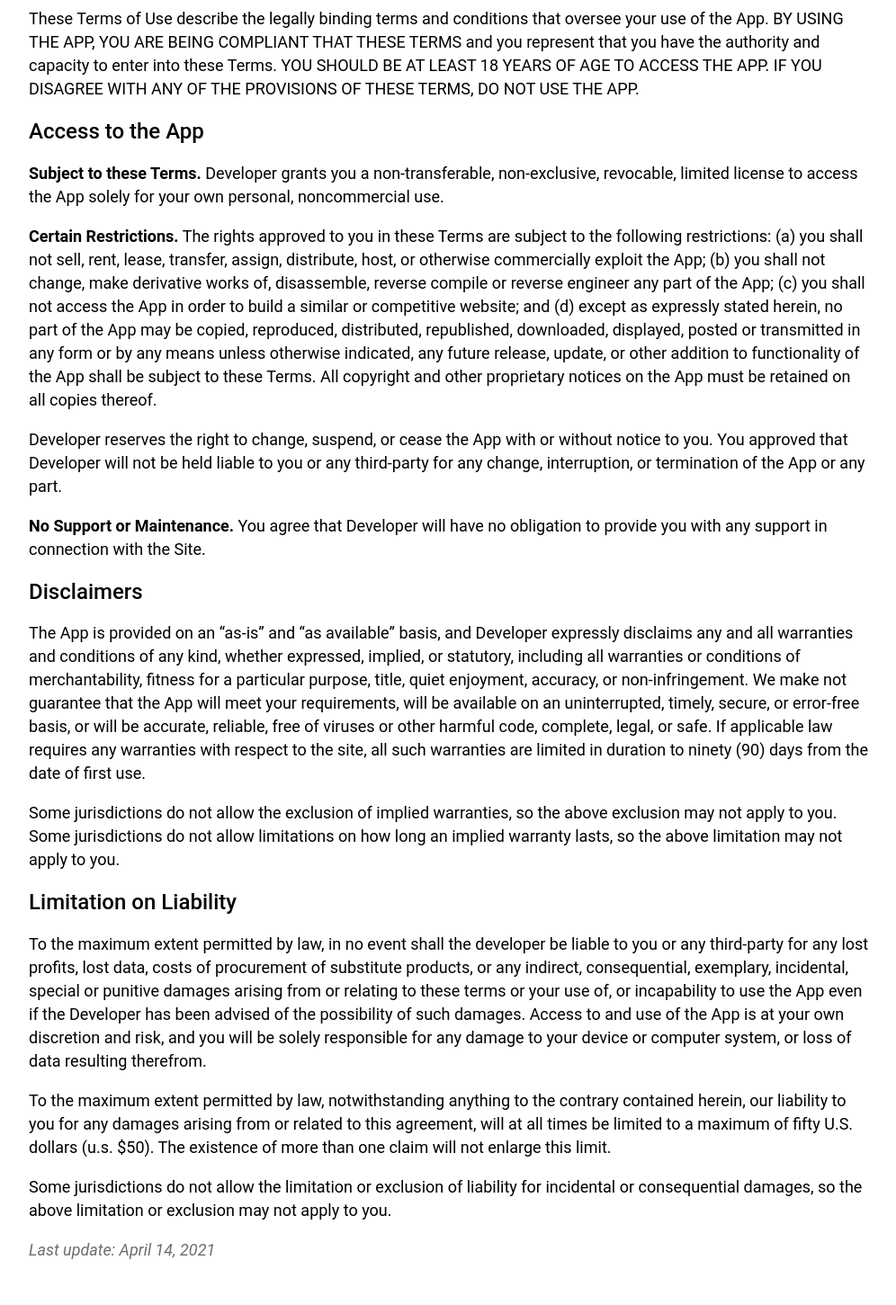
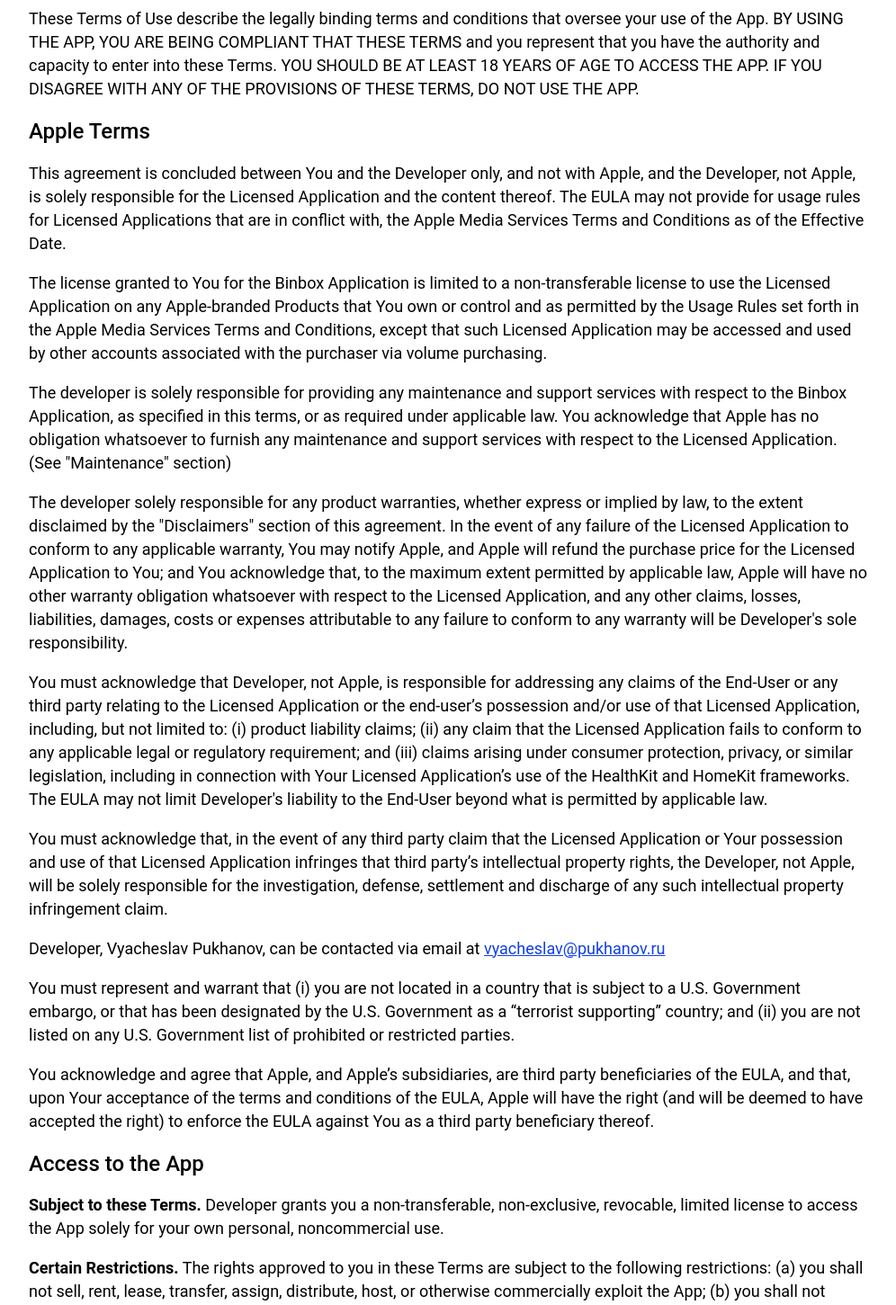
Before and after one commit to vpukhanov/website, a Next.js app: page /tos/binbox in a window 1280 px wide. Shown: the part 160-1611 px from the top of the page at 90% size, without its empty margins (140-1136 px from the left). Built offline with nearby package versions, Linux system fonts and the light colour scheme.

Commit message:
add apple terms to tos

```diff
--- a/pages/tos/binbox.js
+++ b/pages/tos/binbox.js
@@ -26,6 +26,84 @@ export default function BinboxAppTermsOfService() {
           authority and capacity to enter into these Terms. YOU SHOULD BE AT
           LEAST 18 YEARS OF AGE TO ACCESS THE APP. IF YOU DISAGREE WITH ANY OF
           THE PROVISIONS OF THESE TERMS, DO NOT USE THE APP.
+        </p>
+        <h2 className="text-subtitle">Apple Terms</h2>
+        <p className="text-body">
+          This agreement is concluded between You and the Developer only, and
+          not with Apple, and the Developer, not Apple, is solely responsible
+          for the Licensed Application and the content thereof. The EULA may not
+          provide for usage rules for Licensed Applications that are in conflict
+          with, the Apple Media Services Terms and Conditions as of the
+          Effective Date.
+        </p>
+        <p className="text-body">
+          The license granted to You for the Binbox Application is limited to a
+          non-transferable license to use the Licensed Application on any
+          Apple-branded Products that You own or control and as permitted by the
+          Usage Rules set forth in the Apple Media Services Terms and
+          Conditions, except that such Licensed Application may be accessed and
+          used by other accounts associated with the purchaser via volume
+          purchasing.
+        </p>
+        <p className="text-body">
+          The developer is solely responsible for providing any maintenance and
+          support services with respect to the Binbox Application, as specified
+          in this terms, or as required under applicable law. You acknowledge
+          that Apple has no obligation whatsoever to furnish any maintenance and
+          support services with respect to the Licensed Application. (See
+          "Maintenance" section)
+        </p>
+        <p className="text-body">
+          The developer solely responsible for any product warranties, whether
+          express or implied by law, to the extent disclaimed by the
+          "Disclaimers" section of this agreement. In the event of any failure
+          of the Licensed Application to conform to any applicable warranty, You
+          may notify Apple, and Apple will refund the purchase price for the
+          Licensed Application to You; and You acknowledge that, to the maximum
+          extent permitted by applicable law, Apple will have no other warranty
+          obligation whatsoever with respect to the Licensed Application, and
+          any other claims, losses, liabilities, damages, costs or expenses
+          attributable to any failure to conform to any warranty will be
+          Developer's sole responsibility.
+        </p>
+        <p className="text-body">
+          You must acknowledge that Developer, not Apple, is responsible for
+          addressing any claims of the End-User or any third party relating to
+          the Licensed Application or the end-user’s possession and/or use of
+          that Licensed Application, including, but not limited to: (i) product
+          liability claims; (ii) any claim that the Licensed Application fails
+          to conform to any applicable legal or regulatory requirement; and
+          (iii) claims arising under consumer protection, privacy, or similar
+          legislation, including in connection with Your Licensed Application’s
+          use of the HealthKit and HomeKit frameworks. The EULA may not limit
+          Developer's liability to the End-User beyond what is permitted by
+          applicable law.
+        </p>
+        <p className="text-body">
+          You must acknowledge that, in the event of any third party claim that
+          the Licensed Application or Your possession and use of that Licensed
+          Application infringes that third party’s intellectual property rights,
+          the Developer, not Apple, will be solely responsible for the
+          investigation, defense, settlement and discharge of any such
+          intellectual property infringement claim.
+        </p>
+        <p className="text-body">
+          Developer, Vyacheslav Pukhanov, can be contacted via email at{" "}
+          <a href="mailto:vyacheslav@pukhanov.ru">vyacheslav@pukhanov.ru</a>
+        </p>
+        <p className="text-body">
+          You must represent and warrant that (i) you are not located in a
+          country that is subject to a U.S. Government embargo, or that has been
+          designated by the U.S. Government as a “terrorist supporting” country;
+          and (ii) you are not listed on any U.S. Government list of prohibited
+          or restricted parties.
+        </p>
+        <p className="text-body">
+          You acknowledge and agree that Apple, and Apple’s subsidiaries, are
+          third party beneficiaries of the EULA, and that, upon Your acceptance
+          of the terms and conditions of the EULA, Apple will have the right
+          (and will be deemed to have accepted the right) to enforce the EULA
+          against You as a third party beneficiary thereof.
         </p>
         <h2 className="text-subtitle">Access to the App</h2>
         <p className="text-body">
@@ -105,6 +183,10 @@ export default function BinboxAppTermsOfService() {
           limitation or exclusion may not apply to you.
         </p>
         <p className="text-body text-sublime">
+          Contact: Vyacheslav Pukhanov,{" "}
+          <a href="mailto:vyacheslav@pukhanov.ru">vyacheslav@pukhanov.ru</a>
+        </p>
+        <p className="text-body text-sublime">
           <em>Last update: April 14, 2021</em>
         </p>
       </section>
```
